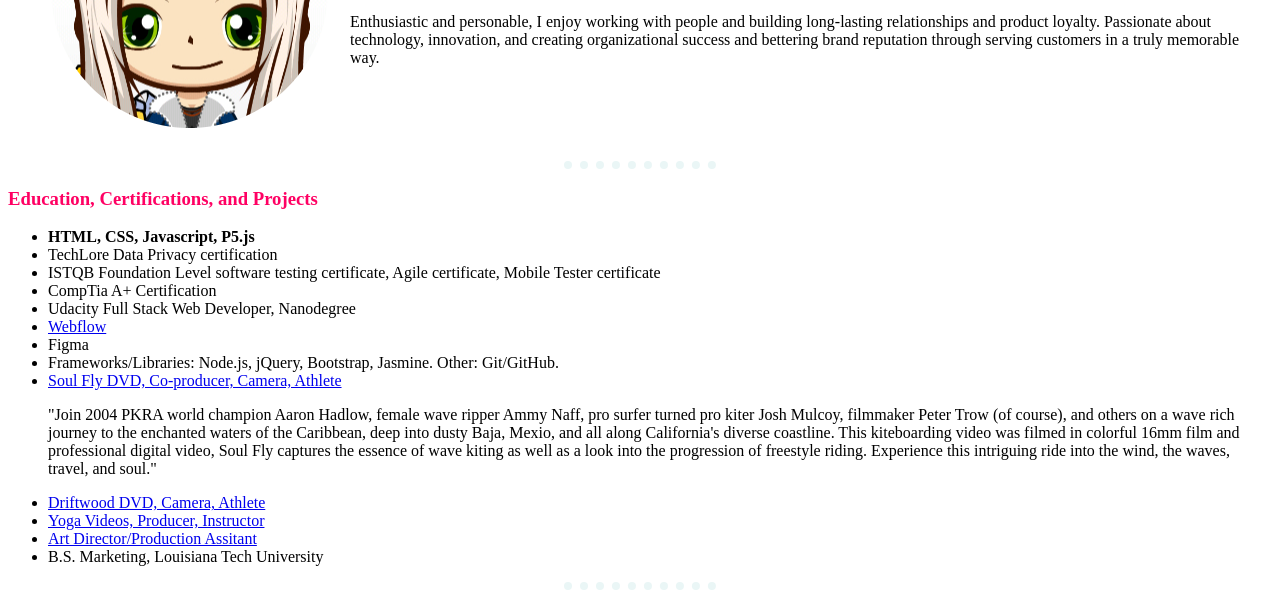
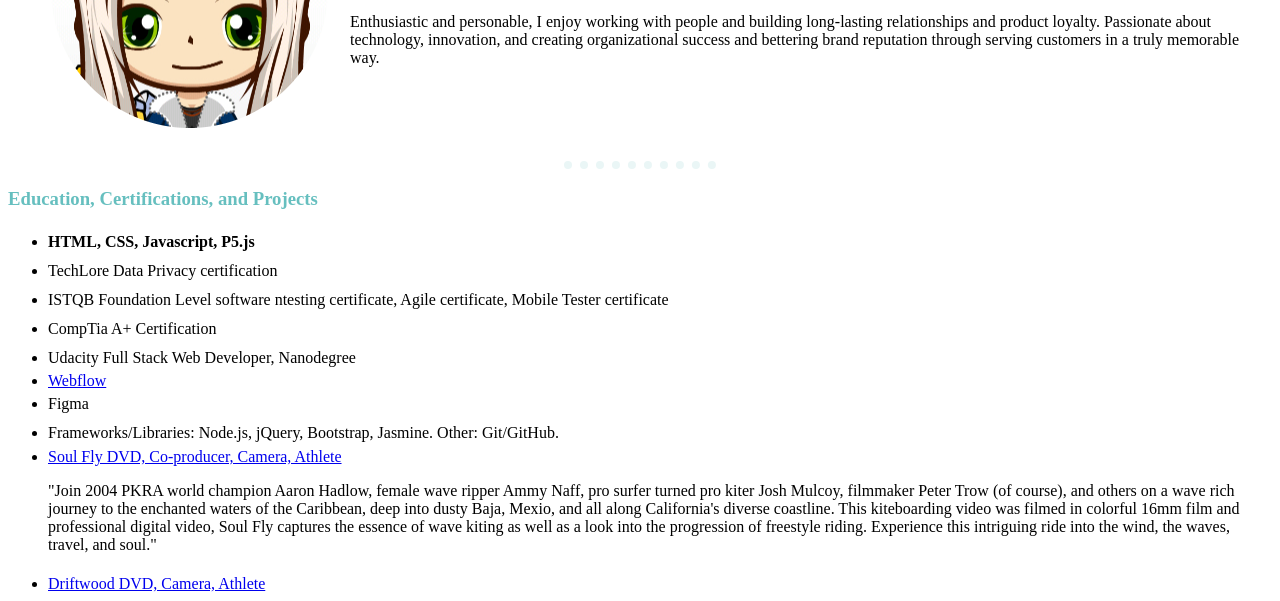
Before and after one commit to amynaff/CV, a plain HTML site: page index.html in a window 1280 px wide. Shown: the part 178-779 px from the top of the page. Drawn offline with Linux system fonts and the light colour scheme.

Commit message:
Add files via upload

```diff
--- a/css/styles.css
+++ b/css/styles.css
@@ -4,6 +4,13 @@
     background-color: #FFFFFF;
     width: 10;
 }
+
+
+span {
+  position: relative;
+  line-height: 1.8em;
+}
+
 
   hr {
 
@@ -21,5 +28,6 @@ h1 {
 }
 
 h3 {
-  color: #FF0063;
+  /* color: #FF0063; */
+  color: #66BFBF;
 }
--- a/index.html
+++ b/index.html
@@ -5,6 +5,7 @@
   <meta charset="utf-8">
   <title>Amy's Personal site</title>
   <link rel="stylesheet" href="css/styles.css">
+
 </head>
 
 <body>
@@ -27,21 +28,21 @@
   <hr>
   <h3>Education, Certifications, and Projects</h3>
   <ul>
-    <li><strong>HTML, CSS, Javascript, P5.js</strong></li>
-    <li>TechLore Data Privacy certification</li>
-    <li>ISTQB Foundation Level software testing certificate, Agile certificate, Mobile Tester certificate</li>
-    <li>CompTia A+ Certification</li>
-    <li>Udacity Full Stack Web Developer, Nanodegree</li>
+    <li><strong><span>HTML, CSS, Javascript, P5.js</span></strong></li>
+    <li><span>TechLore Data Privacy certification</span></li>
+    <li><span>ISTQB Foundation Level software ntesting certificate, Agile certificate, Mobile Tester certificate</span></li>
+    <li><span>CompTia A+ Certification</span></li>
+    <li><span>Udacity Full Stack Web Developer, Nanodegree</span></li>
     <li><a href="auto-body.webflow.io">Webflow</a></li>
-    <li>Figma</li>
-    <li>Frameworks/Libraries: Node.js, jQuery, Bootstrap, Jasmine. Other: Git/GitHub.</li>
+    <li><span>Figma</span></li>
+    <li><span>Frameworks/Libraries: Node.js, jQuery, Bootstrap, Jasmine. Other: Git/GitHub.</span></li>
     <li><a href="https://www.gettyimages.com/detail/news-photo/amy-naff-co-producer-soul-fly-and-peter-trow-director-news-photo/105900027/">Soul Fly DVD, Co-producer, Camera, Athlete</a>
       <p>"Join 2004 PKRA world champion Aaron Hadlow, female wave ripper Ammy Naff, pro surfer turned pro kiter Josh Mulcoy, filmmaker Peter Trow (of course), and others on a wave rich journey to the enchanted waters of the Caribbean, deep into dusty Baja, Mexio, and all along California's diverse coastline. This kiteboarding video was filmed in colorful 16mm film and professional digital video, Soul Fly captures the essence of wave kiting as well as a look into the progression of freestyle riding. Experience this intriguing ride into the wind, the waves, travel, and soul."</p>
     </li>
-    <li><a href="https://www.independent.com/2013/01/30/driftwood/">Driftwood DVD, Camera, Athlete</a></li>
-    <li><a href="https://vimeo.com/52192620">Yoga Videos, Producer, Instructor</a></li>
-    <li><a href="https://www.imdb.com/name/nm5800479/">Art Director/Production Assitant</a></li>
-    <li>B.S. Marketing, Louisiana Tech University</li>
+    <li><span></span><a href="https://www.independent.com/2013/01/30/driftwood/">Driftwood DVD, Camera, Athlete</a></li>
+    <li><span></span><a href="https://vimeo.com/52192620">Yoga Videos, Producer, Instructor</a></li>
+    <li><span><a href="https://www.imdb.com/name/nm5800479/">Art Director/Production Assitant</a></span></li>
+    <li><span>B.S. Marketing, Louisiana Tech University</span></li>
   </ul>
   <hr>
   <h3>Work Experience</h3>
```
Also changed, not shown: hobbies.html (+4 -4 lines).
